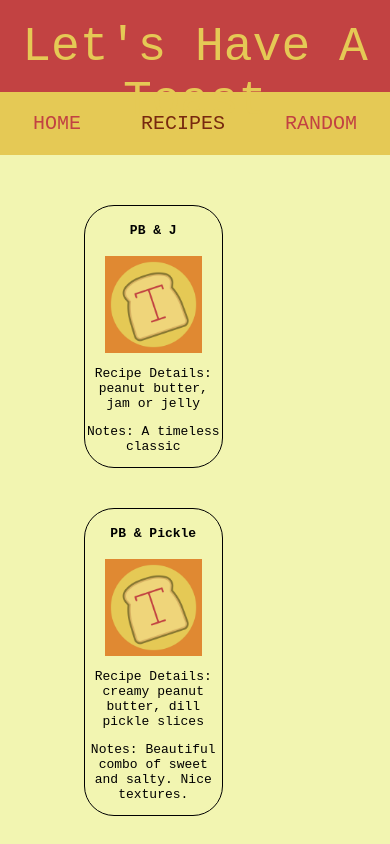
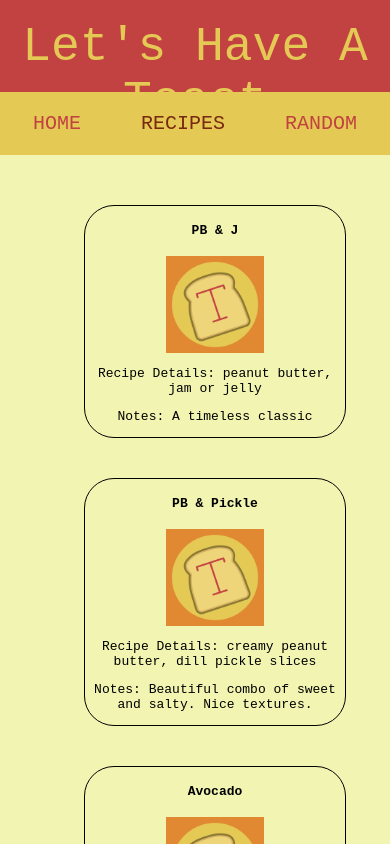
Before and after one commit to elidcraig/lets-have-a-toast, a React (Create React App) app: page /recipes in a window 390 px wide. Shown: the top 844 px of the page. Built offline with nearby package versions, Linux system fonts and the light colour scheme; data requests are answered from the project's data file.

Commit message:
cards centered, media query added

```diff
--- a/src/components/RecipeCard.css
+++ b/src/components/RecipeCard.css
@@ -17,3 +17,9 @@
   max-height: 40vh;
   max-width: 25vw;
 }
+
+@media screen and (max-width: 800px) {
+  .recipe-card {
+    width: 70vw;
+  }
+}
--- a/src/components/RecipeList.css
+++ b/src/components/RecipeList.css
@@ -3,5 +3,5 @@
   display: flex;
   list-style-type: none;
   flex-wrap: wrap;
-  /*  Need rule to justify cards here */
+  justify-content: center;
 }
```
